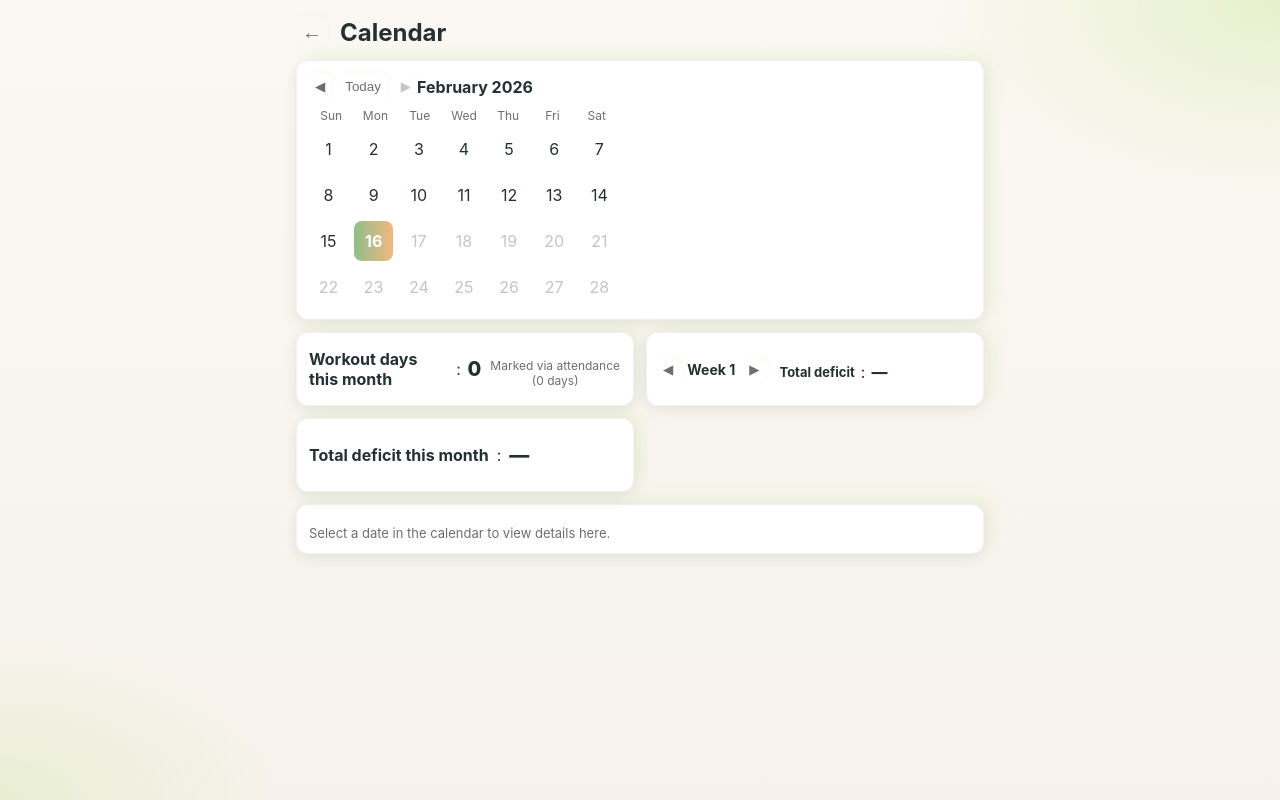
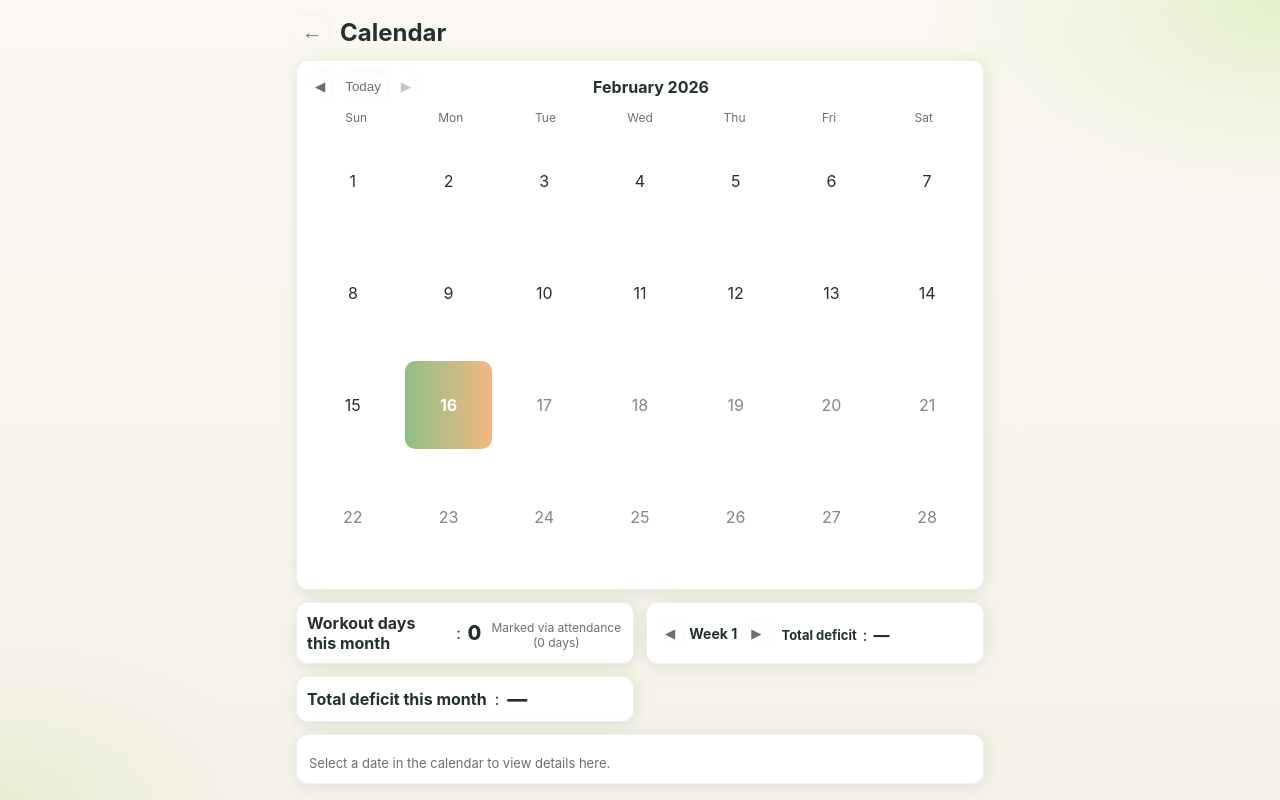
Before and after one commit to AshuferMorningstar/Calorie-Tracker, a React (Vite) app: page /calendar in a window 1280 px wide. Built offline with nearby package versions, Linux system fonts and the light colour scheme; no server answers.

Commit message:
fixed calander

```diff
--- a/src/pages/Calendar.jsx
+++ b/src/pages/Calendar.jsx
@@ -328,15 +328,15 @@ export default function Calendar(){
   }
 
   return (
-    <div style={{padding:16,maxWidth:720,margin:'0 auto'}}>
-      <div style={{display:'flex',alignItems:'center',gap:12,marginBottom:12}}>
+    <div style={{padding:16,maxWidth:720,margin:'0 auto',display:'flex',flexDirection:'column',gap:12,height:'100dvh',boxSizing:'border-box',overflow:'hidden'}}>
+      <div style={{display:'flex',alignItems:'center',gap:12,marginBottom:0,flex:'0 0 auto'}}>
         <button className="icon-btn" onClick={handleBack} style={{fontSize:20,lineHeight:1}}>←</button>
         <h2 style={{margin:0}}>Calendar</h2>
       </div>
 
-      <div className="card" style={{padding:12}}>
-        <div className="month-cal">
-          <div className="cal-header" style={{display:'flex',justifyContent:'space-between',alignItems:'center',marginBottom:8}}>
+      <div className="card" style={{padding:12,display:'flex',flexDirection:'column',flex:'1 1 auto',minHeight:0,overflow:'hidden'}}>
+        <div className="month-cal" style={{display:'flex',flexDirection:'column',gap:10,flex:'1 1 auto',width:'100%'}}>
+          <div className="cal-header" style={{display:'flex',justifyContent:'space-between',alignItems:'center',marginBottom:0,width:'100%'}}>
             <div style={{display:'flex',gap:8,alignItems:'center'}}>
               <button className="icon-btn" onClick={goPrev} aria-label="Previous month">◀</button>
               <button className="icon-btn" onClick={gotoToday} aria-label="Go to current month">Today</button>
@@ -346,13 +346,13 @@ export default function Calendar(){
             <div style={{width:86}} />
           </div>
 
-          <div className="dow-row" style={{display:'grid',gridTemplateColumns:'repeat(7,1fr)',marginBottom:6}}>
+          <div className="dow-row" style={{display:'grid',gridTemplateColumns:'repeat(7,1fr)',marginBottom:2,width:'100%'}}>
             {['Sun','Mon','Tue','Wed','Thu','Fri','Sat'].map((d,i)=>(
               <div key={i} style={{fontSize:12,color:'var(--muted)',textAlign:'center'}}>{d}</div>
             ))}
           </div>
 
-          <div className="dates-grid" style={{display:'grid',gridTemplateColumns:'repeat(7,1fr)',gap:6}}>
+          <div className="dates-grid" style={{display:'grid',gridTemplateColumns:'repeat(7,1fr)',gap:8,width:'100%',flex:'1 1 auto',alignContent:'stretch',minHeight:0}}>
             {daysGrid.cells.map((d,i)=>{
               const isToday = d === today.getDate() && view.month === currentMonth && view.year === currentYear
               const isFutureDay = view.year === currentYear && view.month === currentMonth && d && d > today.getDate()
@@ -362,9 +362,9 @@ export default function Calendar(){
                 <div key={i}
                   onClick={() => d && setSelectedDay(d)}
                   className={`date-cell ${isToday ? 'today' : ''} ${isFutureDay ? 'future' : ''} ${hasEntry ? 'has-entry' : ''} ${isSelected ? 'selected' : ''}`}
-                  style={{height:40,display:'flex',alignItems:'center',justifyContent:'center',borderRadius:8,cursor:d ? 'pointer' : 'default', border: isSelected ? '2px solid var(--accent1)' : undefined}}>
+                  style={{minHeight:0,display:'flex',alignItems:'center',justifyContent:'center',borderRadius:10,cursor:d ? 'pointer' : 'default', border: isSelected ? '2px solid var(--accent1)' : undefined,aspectRatio:'1 / 1',padding:0}}>
                   <div style={{display:'flex',flexDirection:'column',alignItems:'center',gap:4}}>
-                    <div>{d || ''}</div>
+                    <div style={{fontSize:'clamp(11px, 2.2vw, 16px)',lineHeight:1}}>{d || ''}</div>
                     {hasEntry ? <div style={{width:6,height:6,borderRadius:99,background:'var(--accent1)'}} /> : null}
                   </div>
                 </div>
@@ -373,46 +373,46 @@ export default function Calendar(){
           </div>
         </div>
       </div>
-      <div className="calendar-stats-grid" style={{marginTop:12}}>
-            <div className="card" style={{padding:12}}>
-          <div style={{display:'flex',alignItems:'center',justifyContent:'center',gap:8,minHeight:48}}>
+      <div className="calendar-stats-grid" style={{marginTop:0,flex:'0 0 auto'}}>
+            <div className="card" style={{padding:10}}>
+          <div style={{display:'flex',alignItems:'center',justifyContent:'center',gap:8,minHeight:0}}>
             <div style={{fontWeight:700}}>Workout days this month</div>
             <div>:</div>
             <div style={{fontSize:20,fontWeight:800}}>{attendanceCount}</div>
           </div>
-          <div style={{fontSize:12,color:'var(--muted)',marginTop:8,textAlign:'center'}}>
+          <div style={{fontSize:12,color:'var(--muted)',marginTop:4,textAlign:'center'}}>
             {`Marked via attendance (${attendanceCount} ${attendanceCount === 1 ? 'day' : 'days'})`}
           </div>
         </div>
-            <div className="card" style={{padding:8}}>
-              <div style={{display:'flex',alignItems:'center',justifyContent:'center',gap:6,minHeight:36}}>
+            <div className="card" style={{padding:10}}>
+              <div style={{display:'flex',alignItems:'center',justifyContent:'center',gap:6,minHeight:0}}>
                 <button className="icon-btn" aria-label="Previous week" onClick={()=>setWeekOffset(o=>o-1)} style={{padding:'4px 8px'}}>◀</button>
                 <div style={{fontWeight:700,fontSize:14}}>{`Week ${Math.max(1, baseWeekIndex + weekOffset)}`}</div>
                 <button className="icon-btn" aria-label="Next week" onClick={()=> setWeekOffset(o=> Math.min(0, o+1))} disabled={weekOffset >= 0} style={{padding:'4px 8px'}}>▶</button>
               </div>
-              <div style={{display:'flex',alignItems:'center',justifyContent:'center',gap:6,marginTop:6}}>
+              <div style={{display:'flex',alignItems:'center',justifyContent:'center',gap:6,marginTop:4}}>
                 <div style={{fontWeight:700,fontSize:13}}>Total deficit</div>
                 <div>:</div>
                 <div style={{fontSize:16,fontWeight:800}}>{totalWeekLost !== null ? `${Math.round(totalWeekLost.total)} kcal` : '—'}</div>
               </div>
-              <div style={{fontSize:12,color:'var(--muted)',marginTop:6,textAlign:'center'}}>
+              <div style={{fontSize:12,color:'var(--muted)',marginTop:4,textAlign:'center'}}>
                 {totalWeekLost ? `${totalWeekLost.loggedDays} ${totalWeekLost.loggedDays === 1 ? 'day' : 'days'}` : ''}
               </div>
             </div>
 
-            <div className="card" style={{padding:12}}>
-              <div style={{display:'flex',alignItems:'center',justifyContent:'center',gap:8,minHeight:48}}>
+            <div className="card" style={{padding:10}}>
+              <div style={{display:'flex',alignItems:'center',justifyContent:'center',gap:8,minHeight:0}}>
                 <div style={{fontWeight:700}}>Total deficit this month</div>
                 <div>:</div>
                 <div style={{fontSize:20,fontWeight:800}}>{totalMonthLost !== null ? `${Math.round(totalMonthLost.total)} kcal` : '—'}</div>
               </div>
-              <div style={{fontSize:12,color:'var(--muted)',marginTop:8,textAlign:'center'}}>
+              <div style={{fontSize:12,color:'var(--muted)',marginTop:4,textAlign:'center'}}>
                 {totalMonthLost ? `${totalMonthLost.loggedDays} ${totalMonthLost.loggedDays === 1 ? 'day' : 'days'}` : ''}
               </div>
             </div>
       </div>
       {/* selected-day details: separate card so total deficit card remains unchanged */}
-      <div className="card" style={{padding:12,marginTop:12}}>
+      <div className="card" style={{padding:12,marginTop:0,flex:'0 0 auto'}}>
         <SelectedDayInfo selectedDay={selectedDay} view={view} plan={plan} isoFor={isoFor} />
       </div>
     </div>
--- a/styles.css
+++ b/styles.css
@@ -268,9 +268,14 @@ body::before{
 .mini-cal .date-cell.today{background:linear-gradient(90deg,var(--accent1),var(--accent2));color:white;font-weight:700}
 
 /* month calendar styles */
+.month-cal{display:flex;flex-direction:column;gap:10px;width:100%;flex:1 1 auto}
+.month-cal .cal-header{width:100%}
+.month-cal .dow-row{width:100%}
+.month-cal .dates-grid{width:100%;flex:1 1 auto;align-content:stretch}
 .month-cal .date-cell{background:transparent}
 .month-cal .date-cell.today{background:linear-gradient(90deg,var(--accent1),var(--accent2));color:white;font-weight:700}
-.month-cal .date-cell.future{color:rgba(36,48,49,0.28)}
+.month-cal .date-cell.future{color:rgba(36,48,49,0.58)}
+.theme-dark .month-cal .date-cell.future{color:rgba(238,242,255,0.55)}
 .cal-header .icon-btn[disabled]{opacity:0.4;pointer-events:none}
 
 
```
Also changed, not shown: 4 other files (tests, documents, lock files or other folders).
